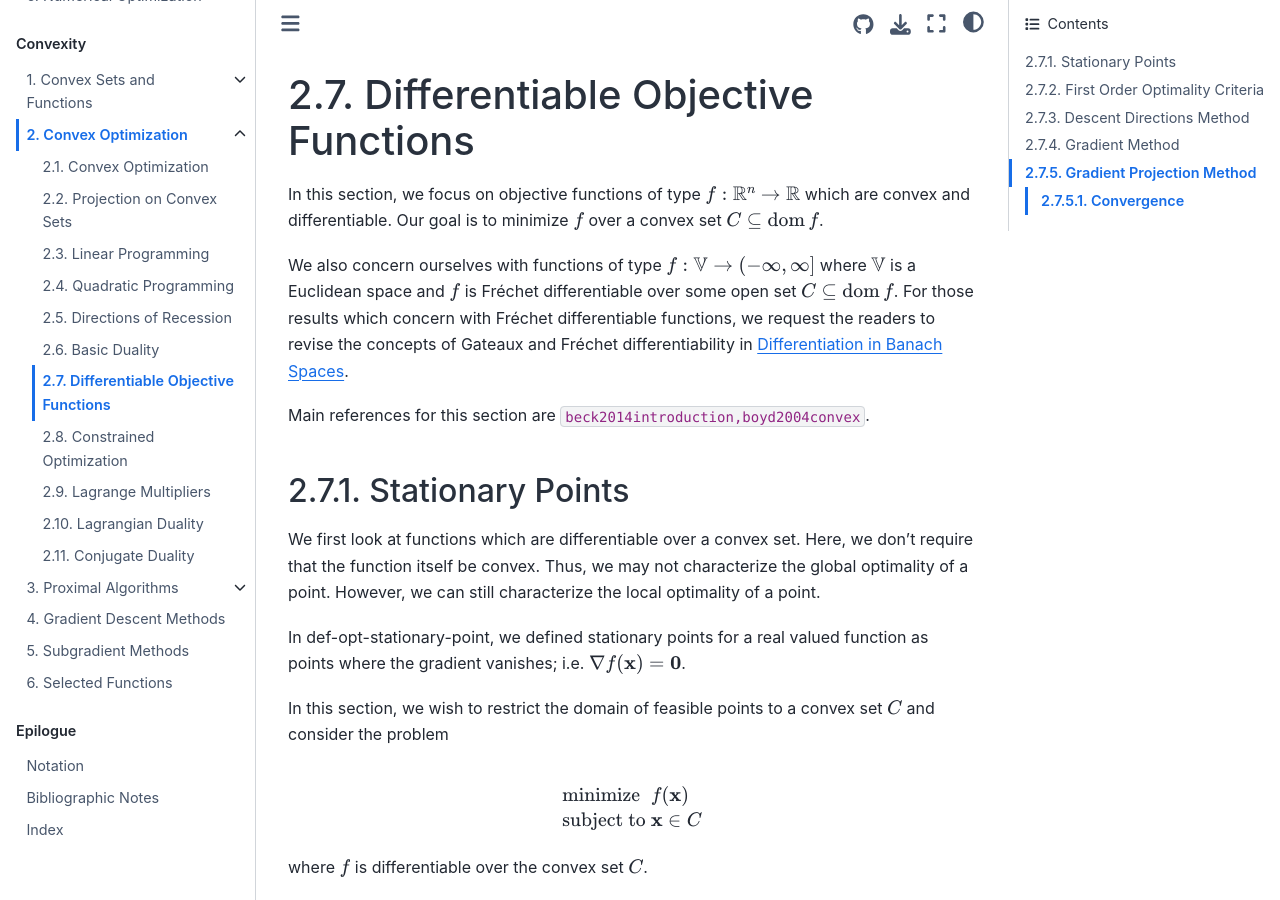
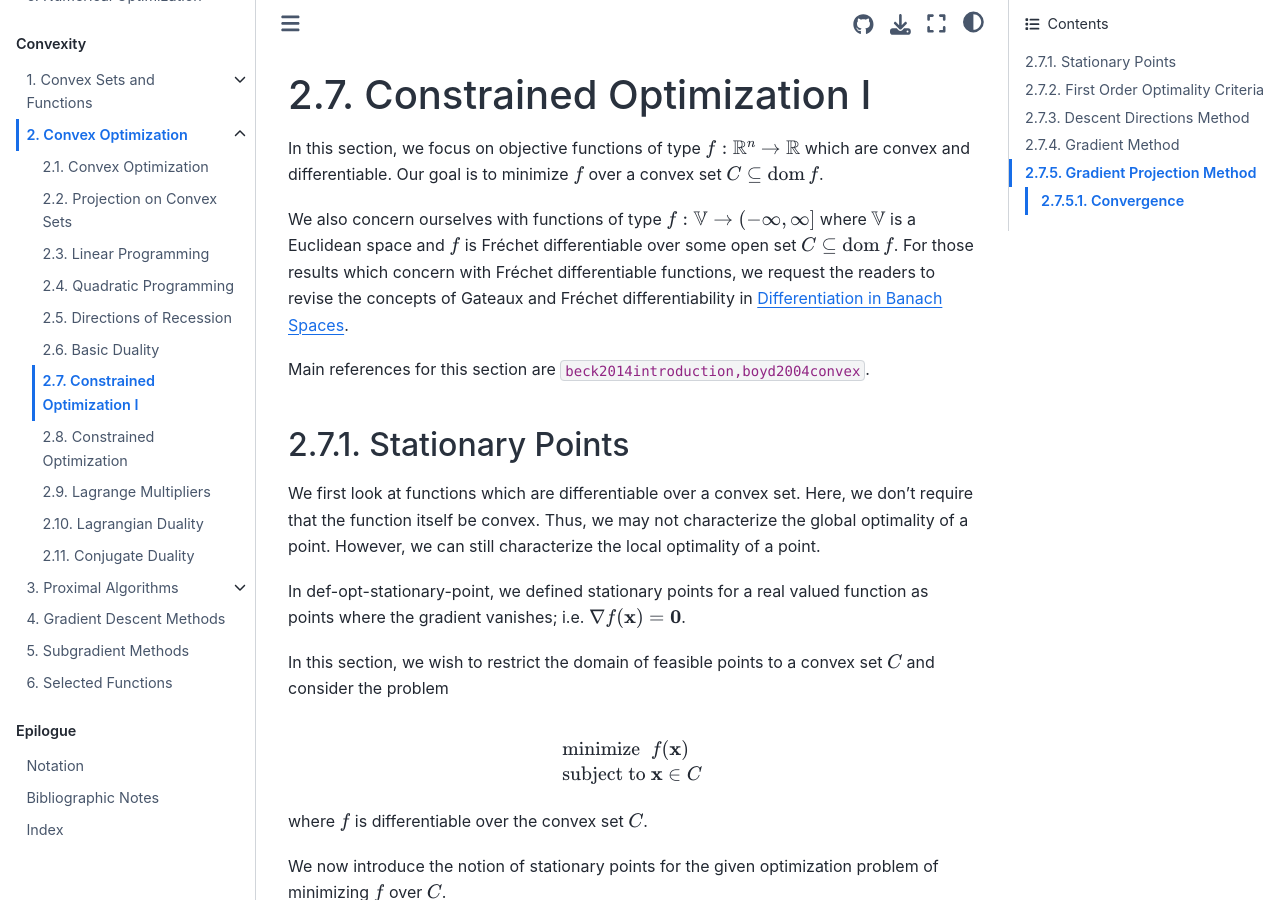
Before and after one commit to shailesh1729/tisp, a Jupyter Book: the page built from book/cvxopt/differentiable_objectives.md, in a window 1280 px wide and 900 px high. Built offline with Jupyter Book 1.0.4 settings and Sphinx 7.4.7 and the Sphinx Book theme 1.1.4, drawn with Linux system fonts in a browser that asks for light colours; cross-references to code outside the pages are shown as plain code.

Commit message:
title change

```diff
--- a/book/cvxopt/differentiable_objectives.md
+++ b/book/cvxopt/differentiable_objectives.md
@@ -1,5 +1,5 @@
 (sec:opt:convex-differentiable-objective)=
-# Differentiable Objective Functions
+# Constrained Optimization I
 
 In this section, we focus on objective functions of type
 $f : \RR^n \to \RR$ which are convex and differentiable.
```
